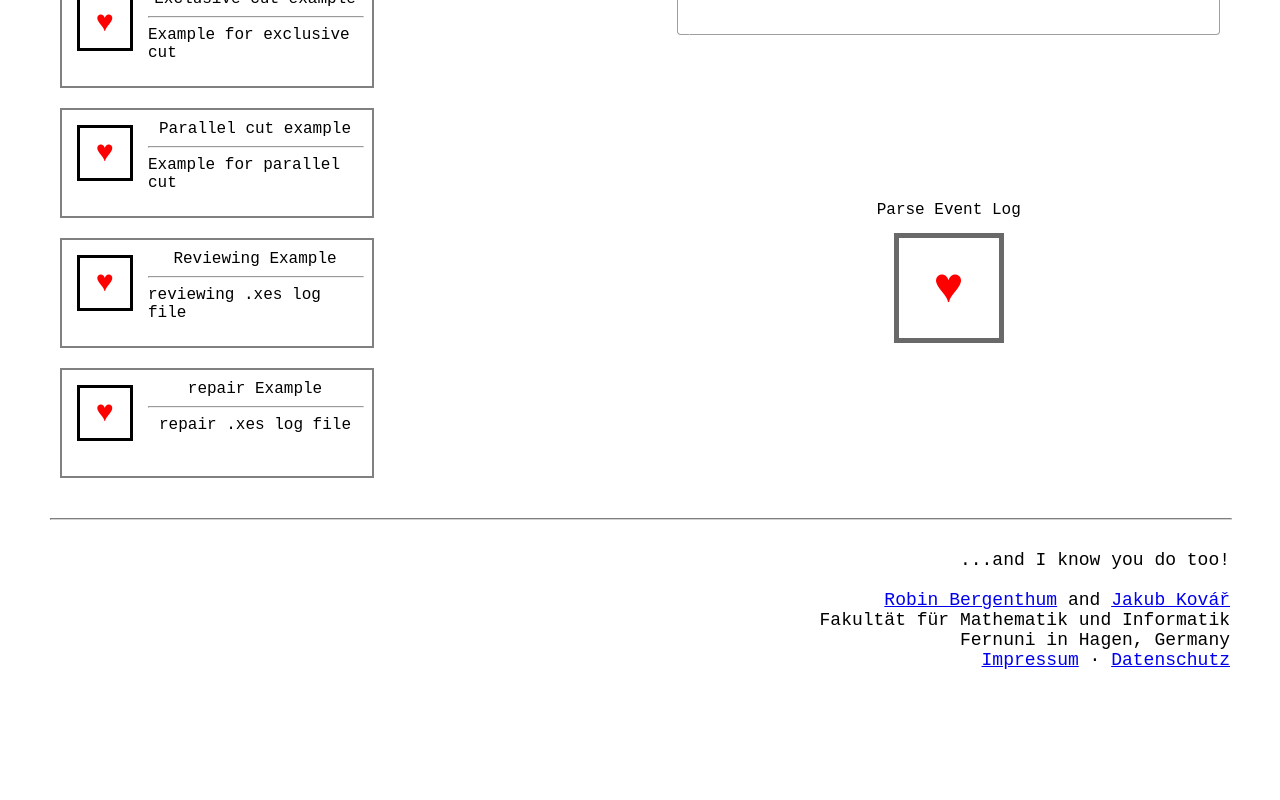
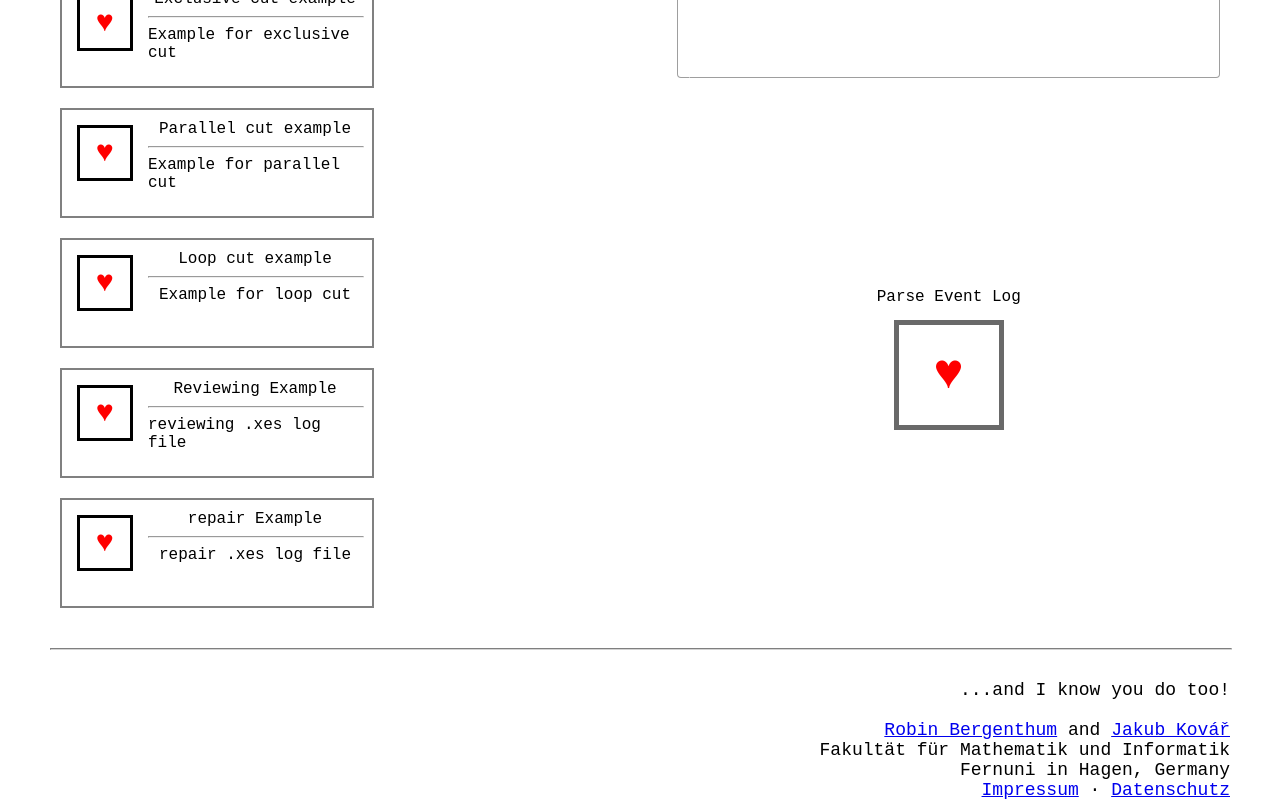
Before and after one commit to TilDans/Westen-FaPra-WiSe-24-25-ImproveLayout, an Angular app: page / in a window 1280 px wide. Shown: the part 1168-1968 px from the top of the page. Before the commit the page ends 1838 px from the top, so only its background shows below. Built offline with nearby package versions, Linux system fonts and the light colour scheme; what xmlbuilder2 would draw is missing.

Commit message:
FPW-33: Add example for loop cut

```diff
--- a/src/app/app.component.html
+++ b/src/app/app.component.html
@@ -24,6 +24,8 @@
                               description="Example for exclusive cut"></app-example-file>
             <app-example-file title="Parallel cut example" link="assets/parallelCut.xes"
                                 description="Example for parallel cut"></app-example-file>
+            <app-example-file title="Loop cut example" link="assets/loopCut.xes"
+                                description="Example for loop cut"></app-example-file>
             <app-example-file title="Reviewing Example" link="assets/reviewing.xes"
                 description="reviewing .xes log file"></app-example-file>
             <app-example-file title="repair Example" link="assets/repairExample.xes"
```
Also changed, not shown: 1 other file (tests, documents, lock files or other folders).
